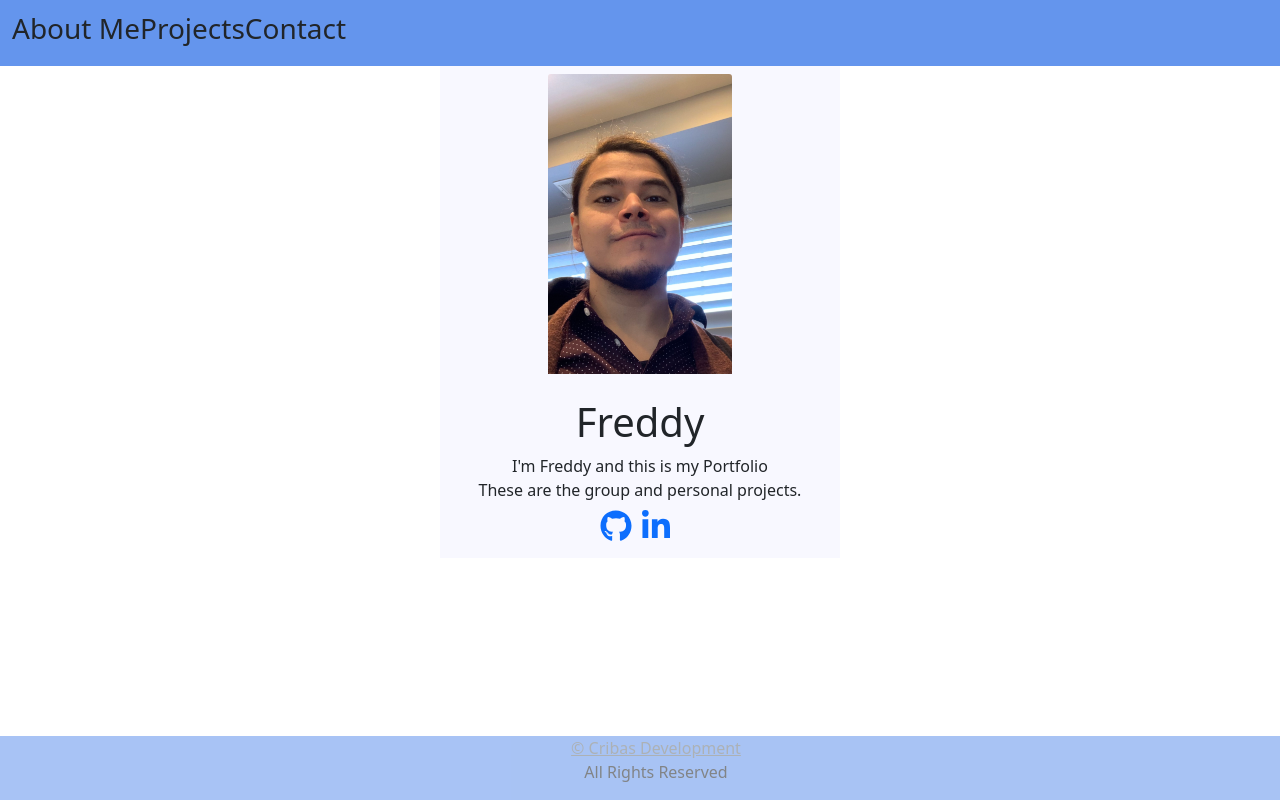
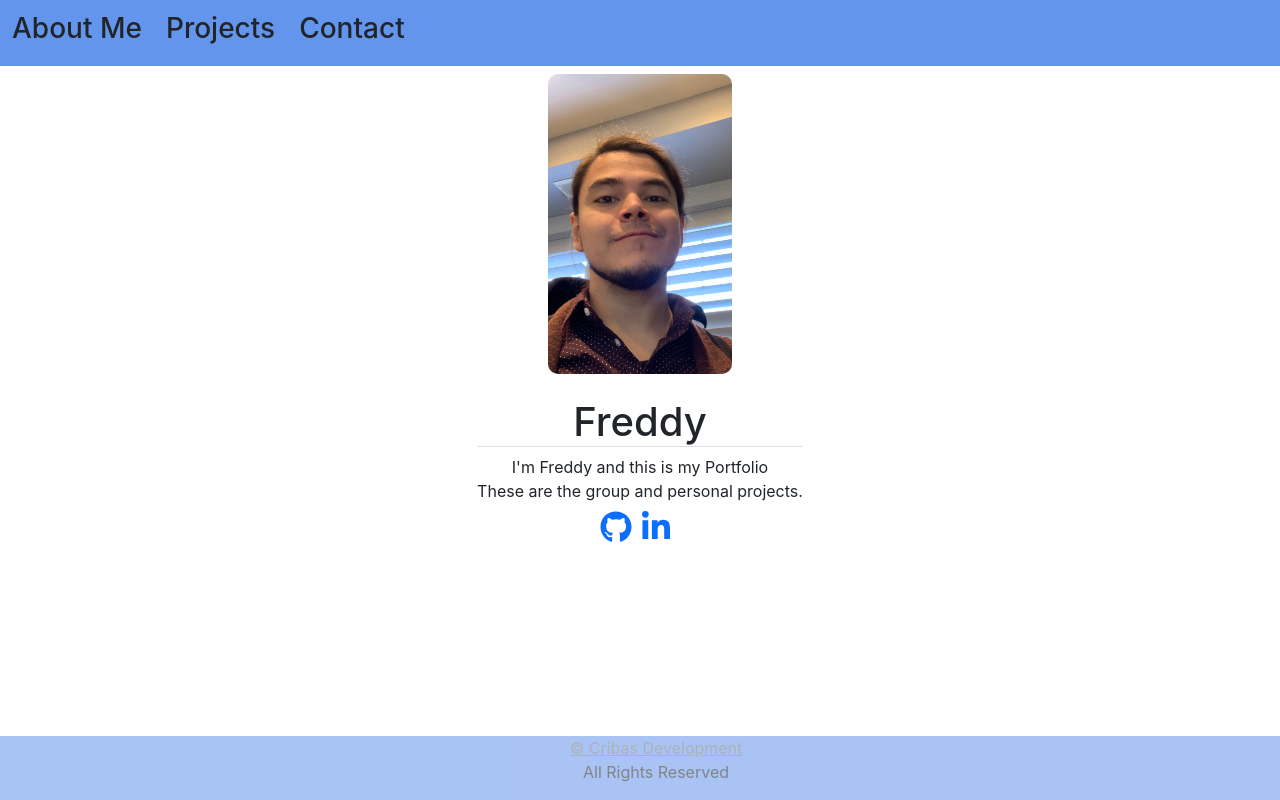
Before and after one commit to rakky21/re-ux, a React (Create React App) app: page / in a window 1280 px wide. Built offline with nearby package versions, Linux system fonts and the light colour scheme.

Commit message:
updated the styling of the site

```diff
--- a/src/components/About/About.js
+++ b/src/components/About/About.js
@@ -4,23 +4,16 @@ import { FaGithub, FaLinkedinIn } from "react-icons/fa";
 
 function About() {
   return (
-    <section className="about">
-      <div
-        className="row"
-        style={{ width: "25rem", height: "100%", background: "#F8F8FF" }}
-        class="center"
-      >
+    <section className="container">
+      <div className="about">
         <img
           src={Cara}
-          className="card-img-top my-2"
+          className="card-img my-2"
           alt="Una Foto Aqui"
           style={{ height: "300px", width: "auto" }}
-        ></img>
+        />
         <div className="card-body">
-          <h1 className="card-title border-bottom" class="cara">
-            {" "}
-            Freddy{" "}
-          </h1>
+          <h1 className="card-title border-bottom"> Freddy </h1>
           <p className="card-text my-2">
             I'm Freddy and this is my Portfolio <br /> These are the group and
             personal projects.
--- a/src/components/Card/Card.js
+++ b/src/components/Card/Card.js
@@ -3,14 +3,11 @@ import React from "react";
 function Card({ card, key }) {
   return (
     <div className="container">
-
-        <div className="card my-2" style={{ width: "18rem" }}>
+      <div className="cards">
         <img src={card.img} alt="img" />
-          <div className="center">
-            {" "}
-            {card.name}
+        <h2> {card.name}</h2>
         <div> {card.description} </div>
-
+        <div>
           <a
             className="button btn btn-primary col-4"
             href={card.href}
@@ -20,10 +17,8 @@ function Card({ card, key }) {
             {" "}
             Open{" "}
           </a>
-
         </div>
       </div>
-
     </div>
   );
 }
--- a/src/components/Contact/Contact.js
+++ b/src/components/Contact/Contact.js
@@ -1,29 +1,53 @@
-import React from "react";
+import React, { useState } from "react";
+// setState?
 
-function Contact() {
+export default function Contact() {
+  const [name, setName] = useState("");
+  const [apellido, setApellido] = useState("");
+  const [correo, setCorreo] = useState("");
+
   return (
     <section className="container">
       <div className="contact">
-        <h1 className="my-3"> Contact</h1>
-
-        <div className="mb-3 col-4">
-          <label className="form-label">Email adddress</label>
-          <input className="form-control" placeholder="email@example.com" type="email"></input>
+        <h1> Contact</h1>
+        <div>
+          <label> First Name:</label>
+          <input
+            placeholder="John"
+            type="text"
+            name="name"
+            value={name}
+            onChange={(e) => setName(e.target.value)}
+          />
         </div>
-
-        <div className="mb-3 col-4">
-          <label className="form-label">Email adddress</label>
-          <input className="form-control" placeholder="email@example.com" type="email"></input>
+        <div>
+          <label> Last Name:</label>
+          <input
+            placeholder="Smith"
+            type="text"
+            value={apellido}
+            onChange={(e) => setApellido(e.target.value)}
+          />
         </div>
-
-        <div className="mb-3 col-4">
-          <label className="form-label">Comment</label>
-          <textarea className="form-control" rows="3"></textarea>
+        <div>
+          <label> Email adddress:</label>
+          <input
+            placeholder="email@example.com"
+            type="email"
+            value={correo}
+            onChange={(e) => setCorreo(e.target.value)}
+          />
         </div>
-
+        <div>
+          <label> Comment:</label>
+          <textarea required placeholder="Comment" rows="3"></textarea>
+        </div>
+        <input
+          type="submit"
+          value="submit"
+          className="button btn btn-primary col-4"
+        />
       </div>
     </section>
   );
 }
-
-export default Contact;
--- a/src/components/Projects/Projects.js
+++ b/src/components/Projects/Projects.js
@@ -18,15 +18,18 @@ function Projects() {
       img: tunebook,
       name: "Tunebook",
       description: "First Second",
+      href: "https://lrivales.github.io/app-toolkit/",
     },
     {
+      id:"3",
       img: famigos,
       name: "FourAmigos",
       description: "Third project",
+      href: "https://lrivales.github.io/app-toolkit/",
     },
   ];
 
-  const projectList = cards.map((card) => <Card key={card.id} card={card} />);
+  const projectList = cards.map((card) => <Card cards={card.id} card={card} />);
   return <div> {projectList}</div>;
 }
 
--- a/src/style.css
+++ b/src/style.css
@@ -3,33 +3,102 @@
 .nav {
   display: flex;
   background-color: #6495ED;
+}
+.nav > h3 {
   padding: 12px;
+}
+
+body {
+  font-family: Inter, sans-serif;
+  text-align: center;
+}
+
+.body > .buttonz {
+  background-color: blueviolet;
+  color: aquamarine;
+  border: 0;
+  padding: 8px;
+  border-radius: 5px;
+  cursor: pointer;
 
 }
 
-body {
-  margin: 0;
+/* ABOUT */
+.about {
+  position: center;
+  height: 100%;
+  margin: auto;
+  width: max-content;
+  border-radius: 5px;
+  display: block;
+  overflow-x: hidden;
   text-align: center;
+  justify-content: center;
+  align-items: center;
+}
+.about > img {
+  border-radius: 10px;
 }
 
-.card {
+/* CARDS */
+.cards {
+  font-size: 20px;
   vertical-align:top;
-  width:160px;
-  height:auto;
+  width:max-content;
+  height:100%;
+  border-radius: 5px;
+  list-style-type: none;
+  margin: auto;
+  padding: 12px;
+  display: inline-block;
+  overflow: hidden;
 }
-.contact {
-background-color: #F8F8FF;
-position: center;
-padding: 12px;
-margin: 0;
+.cards > img {
+  height: 200px;
+  width: 300px;
+  border-radius: 5px;
 }
 
-.about {
-  margin: 0;
-  height: 100%;
+/* CONTACT */
+.contact {
+  max-width: 400px;
+  margin: auto;
+  text-align: center;
+  padding: 25px;
+  overflow-x: hidden;
+  border-radius: 5px;
+}
+.contact label {
+  text-align: left;
+  display: block;
+}
+.contact > h1 {
+  font-size: 35px;
+  margin-bottom: 30px;
+}
+.contact > input, .about > textarea {
+  width: 100px;
+  padding: 6px;
+  margin: 10px 0;
+  border: 1px solid;
+  box-sizing: border-box;
+}
+.contact > .button {
+
+  border-radius: 5px;
+}
+
+/* FOOTER */
+footer {
+  position: fixed;
+  background-color: #6495ED;
+  text-align: center;
+  bottom: 0;
   width: 100%;
-  overflow-x: hidden;
+  opacity: 75%;
+  bottom: 0px;
 }
+
 
 .center {
   text-align: center;
@@ -39,13 +108,3 @@ margin: 0;
   margin: auto;
   width: 100%;
 }
-
-footer {
-  position: fixed;
-  background-color: #6495ED;
-  text-align: center;
-  bottom: 0;
-  width: 100%;
-  opacity: 75%;
-  bottom: 0px;
-}
```
Lines whose indentation alone changed are shown as unchanged.
